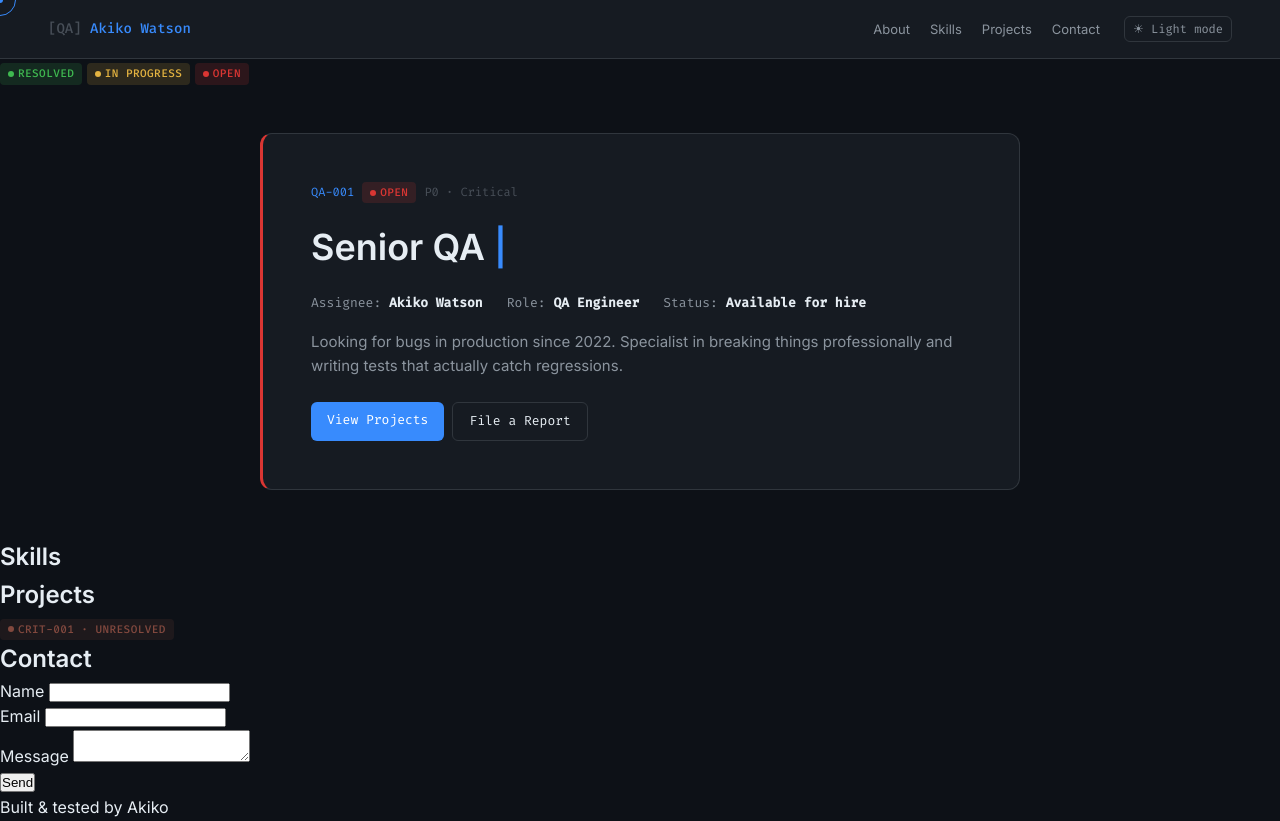
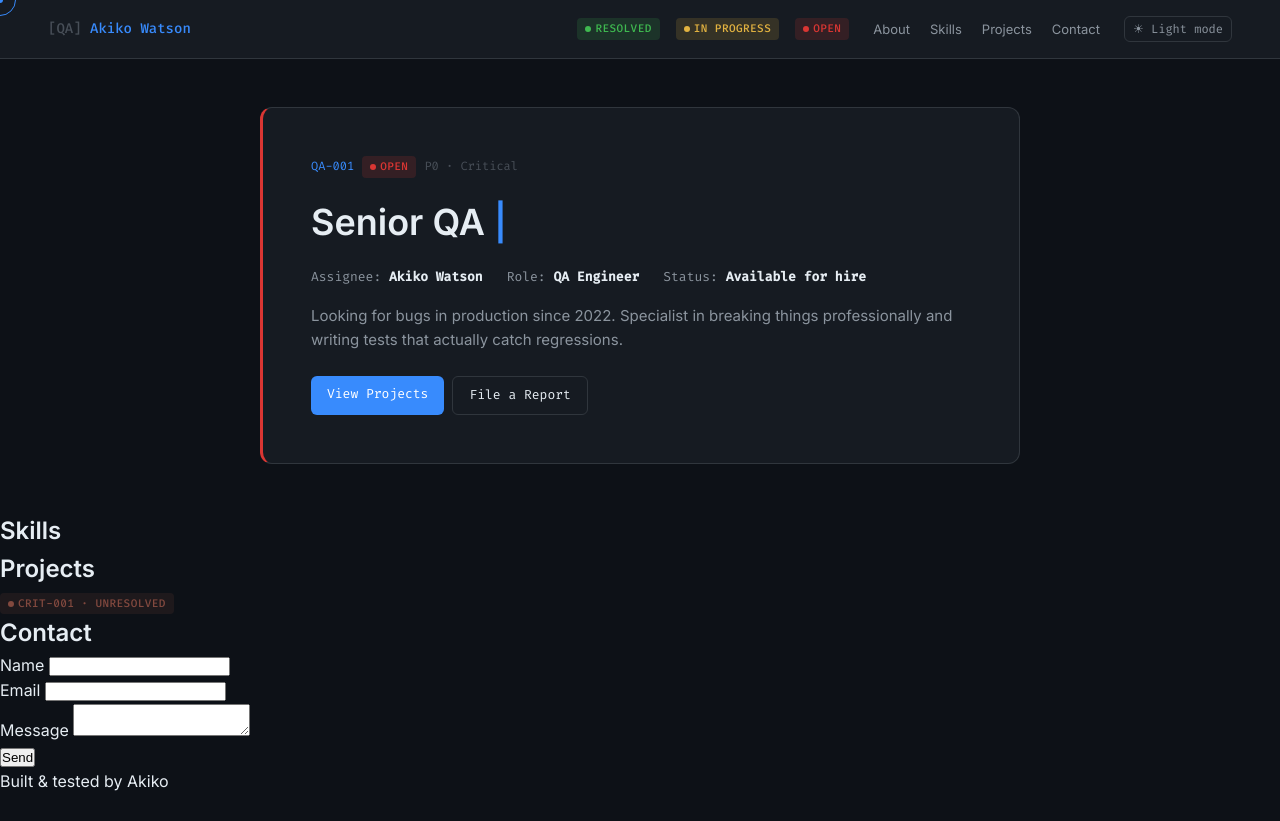
Before and after one commit to uhhkiko/qa-portfolio-akiko, a website with bundled scripts: page src/index.html in a window 1280 px wide. After the commit the page ends 800 px from the top, so only its background shows below. Built offline with nearby package versions, Linux system fonts and the light colour scheme.

```diff
--- a/src/index.html
+++ b/src/index.html
@@ -15,7 +15,10 @@
 <body>
     <header>
         <nav>
-          <span class="logo">Akiko Watson</span>
+          <span class="logo">Akiko Watson</span><br>
+          <span class="badge status-resolved">Resolved</span>
+          <span class="badge status-progress">In Progress</span>
+          <span class="badge status-open">Open</span>
           <ul>
             <li><a href="#about">About</a></li>
             <li><a href="#skills">Skills</a></li>
@@ -26,9 +29,6 @@
         </nav>
       </header>
 <main>
-    <span class="badge status-resolved">Resolved</span>
-    <span class="badge status-progress">In Progress</span>
-    <span class="badge status-open">Open</span>
 
     <section id="hero">
         <div class="ticket-header">
```
Also changed, not shown: tests/e2e/ui.spec.js (+9 -9 lines).
